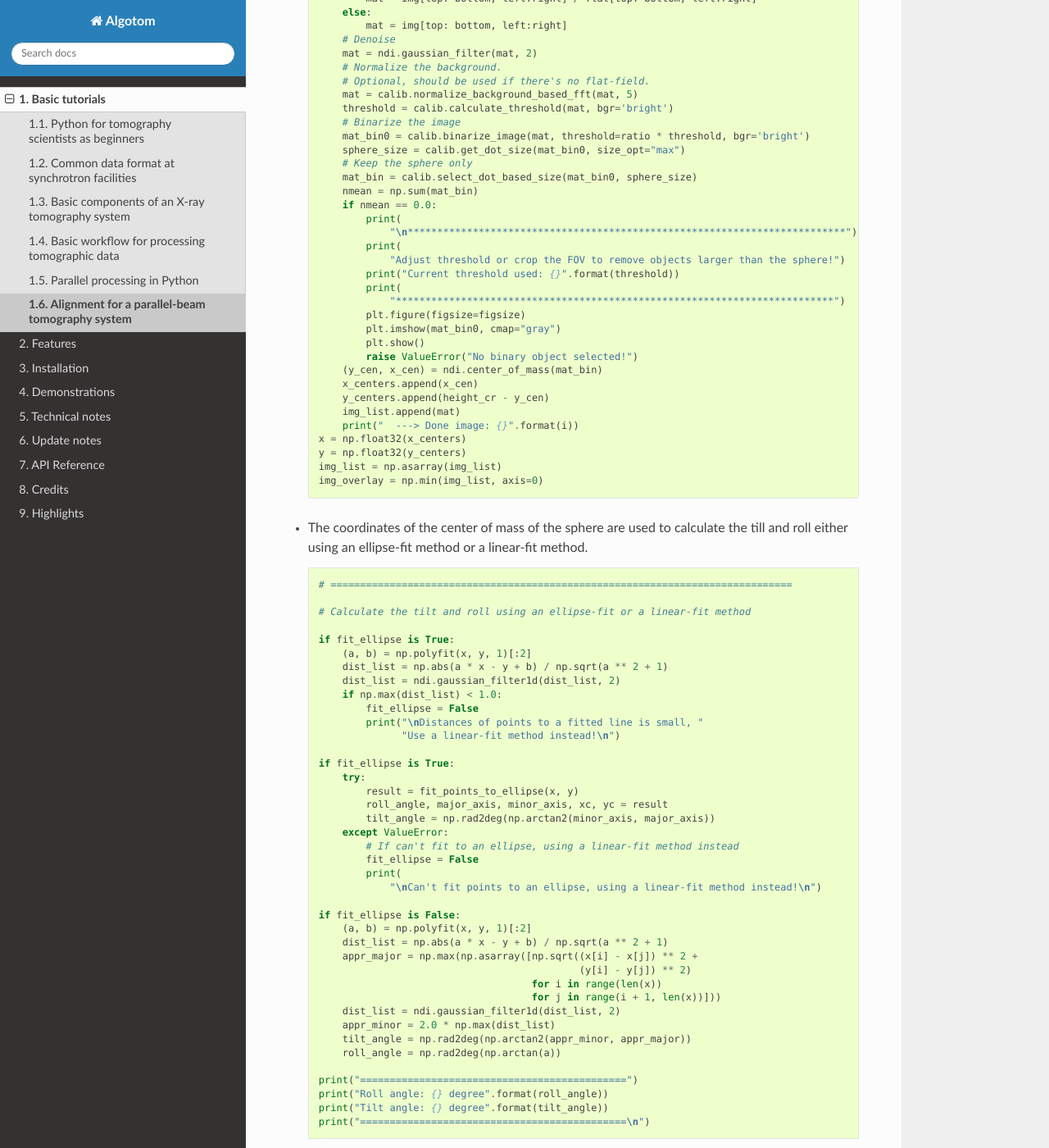
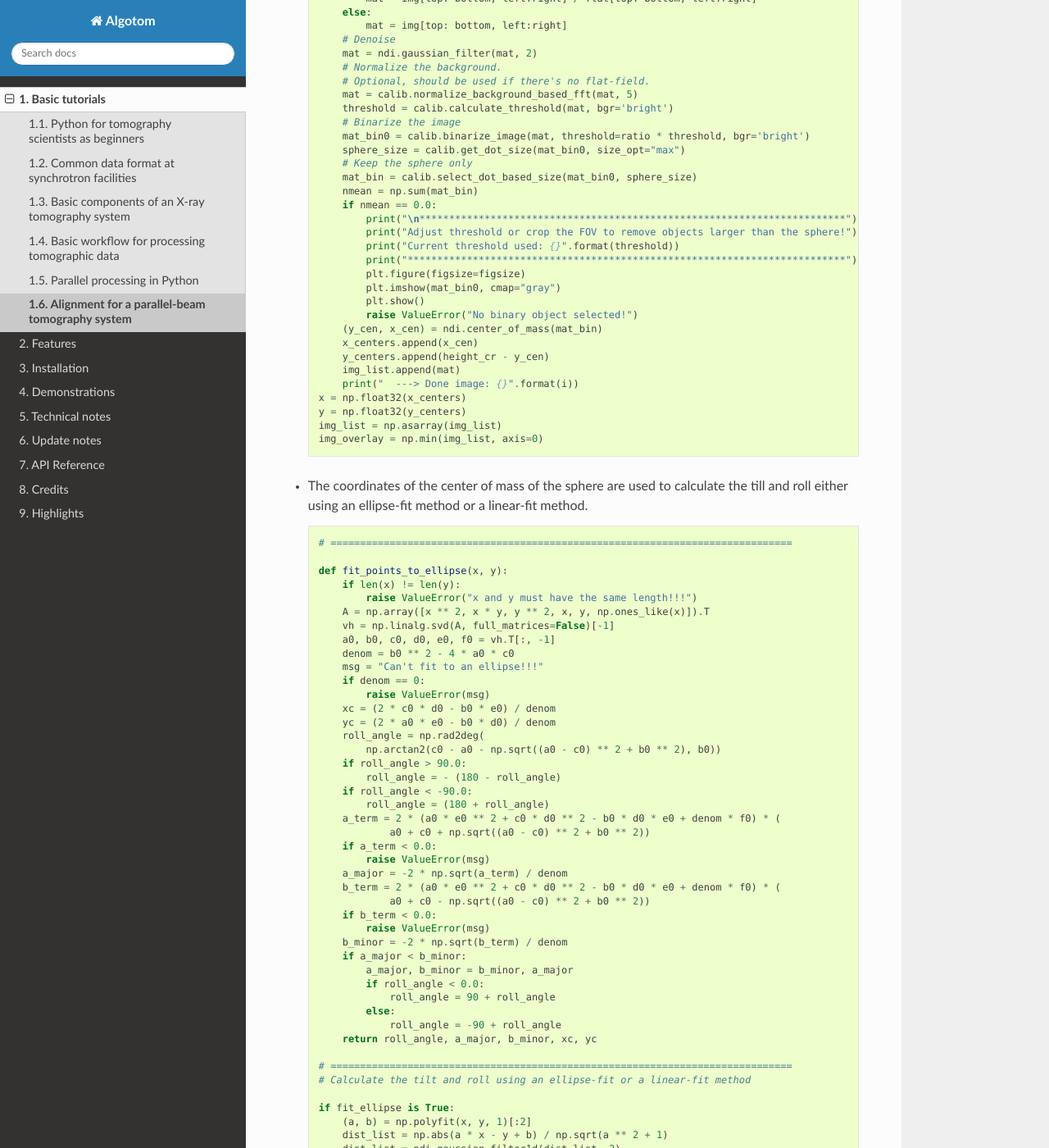
Before and after one commit to algotom/algotom, a Sphinx documentation site: the page built from docs/source/toc/section1/section1_6.rst, in a window 1280 px wide and 1400 px high, scrolled down 3152 px. Shown: the whole window at 82% size. Built offline with Sphinx 7.4.7 and the Read the Docs theme 2.0.0, drawn with Linux system fonts in a browser that asks for light colours; some of the changed text lies outside the part shown.

Commit message:
Update section 1.6

```diff
--- a/docs/source/toc/section1/section1_6.rst
+++ b/docs/source/toc/section1/section1_6.rst
@@ -145,13 +145,10 @@ axis from projections of a sphere scanned over the range of [0, 360] degrees.
             mat_bin = calib.select_dot_based_size(mat_bin0, sphere_size)
             nmean = np.sum(mat_bin)
             if nmean == 0.0:
-                print(
-                    "\n**************************************************************************")
-                print(
-                    "Adjust threshold or crop the FOV to remove objects larger than the sphere!")
+                print("\n************************************************************************")
+                print("Adjust threshold or crop the FOV to remove objects larger than the sphere!")
                 print("Current threshold used: {}".format(threshold))
-                print(
-                    "**************************************************************************")
+                print("**************************************************************************")
                 plt.figure(figsize=figsize)
                 plt.imshow(mat_bin0, cmap="gray")
                 plt.show()
@@ -171,8 +168,46 @@ axis from projections of a sphere scanned over the range of [0, 360] degrees.
 
     .. code-block:: python
 
+
         # ==============================================================================
 
+        def fit_points_to_ellipse(x, y):
+            if len(x) != len(y):
+                raise ValueError("x and y must have the same length!!!")
+            A = np.array([x ** 2, x * y, y ** 2, x, y, np.ones_like(x)]).T
+            vh = np.linalg.svd(A, full_matrices=False)[-1]
+            a0, b0, c0, d0, e0, f0 = vh.T[:, -1]
+            denom = b0 ** 2 - 4 * a0 * c0
+            msg = "Can't fit to an ellipse!!!"
+            if denom == 0:
+                raise ValueError(msg)
+            xc = (2 * c0 * d0 - b0 * e0) / denom
+            yc = (2 * a0 * e0 - b0 * d0) / denom
+            roll_angle = np.rad2deg(
+                np.arctan2(c0 - a0 - np.sqrt((a0 - c0) ** 2 + b0 ** 2), b0))
+            if roll_angle > 90.0:
+                roll_angle = - (180 - roll_angle)
+            if roll_angle < -90.0:
+                roll_angle = (180 + roll_angle)
+            a_term = 2 * (a0 * e0 ** 2 + c0 * d0 ** 2 - b0 * d0 * e0 + denom * f0) * (
+                    a0 + c0 + np.sqrt((a0 - c0) ** 2 + b0 ** 2))
+            if a_term < 0.0:
+                raise ValueError(msg)
+            a_major = -2 * np.sqrt(a_term) / denom
+            b_term = 2 * (a0 * e0 ** 2 + c0 * d0 ** 2 - b0 * d0 * e0 + denom * f0) * (
+                    a0 + c0 - np.sqrt((a0 - c0) ** 2 + b0 ** 2))
+            if b_term < 0.0:
+                raise ValueError(msg)
+            b_minor = -2 * np.sqrt(b_term) / denom
+            if a_major < b_minor:
+                a_major, b_minor = b_minor, a_major
+                if roll_angle < 0.0:
+                    roll_angle = 90 + roll_angle
+                else:
+                    roll_angle = -90 + roll_angle
+            return roll_angle, a_major, b_minor, xc, yc
+
+        # ==============================================================================
         # Calculate the tilt and roll using an ellipse-fit or a linear-fit method
 
         if fit_ellipse is True:
@@ -192,8 +227,7 @@ axis from projections of a sphere scanned over the range of [0, 360] degrees.
             except ValueError:
                 # If can't fit to an ellipse, using a linear-fit method instead
                 fit_ellipse = False
-                print(
-                    "\nCan't fit points to an ellipse, using a linear-fit method instead!\n")
+                print("\nCan't fit points to an ellipse, using a linear-fit method instead!\n")
 
         if fit_ellipse is False:
             (a, b) = np.polyfit(x, y, 1)[:2]
@@ -216,19 +250,23 @@ axis from projections of a sphere scanned over the range of [0, 360] degrees.
 
     .. code-block:: python
 
+        # Show the results
         plt.figure(1, figsize=figsize)
         plt.imshow(img_overlay, cmap="gray", extent=(0, width_cr, 0, height_cr))
+        plt.tight_layout(rect=[0, 0, 1, 1])
+
         plt.figure(0, figsize=figsize)
         plt.plot(x, y, marker="o", color="blue")
-        plt.title("Roll : {0:2.4f}; Tilt : {1:2.4f} (degree)".format(roll_angle, tilt_angle))
+        plt.title(
+            "Roll : {0:2.4f}; Tilt : {1:2.4f} (degree)".format(roll_angle, tilt_angle))
         if fit_ellipse is True:
-            # Use parametric form for ploting the ellipse
+            # Use parametric form for plotting the ellipse
             angle = np.radians(roll_angle)
             theta = np.linspace(0, 2 * np.pi, 100)
-            x_fit = (xc + 0.5 * major_axis * np.cos(theta) * np.cos(angle)
-                     - 0.5 * minor_axis * np.sin(theta) * np.sin(angle))
-            y_fit = (yc + 0.5 * major_axis * np.cos(theta) * np.sin(angle)
-                     + 0.5 * minor_axis * np.sin(theta) * np.cos(angle))
+            x_fit = (xc + 0.5 * major_axis * np.cos(theta) * np.cos(
+                angle) - 0.5 * minor_axis * np.sin(theta) * np.sin(angle))
+            y_fit = (yc + 0.5 * major_axis * np.cos(theta) * np.sin(
+                angle) + 0.5 * minor_axis * np.sin(theta) * np.cos(angle))
             plt.plot(x_fit, y_fit, color="red")
         else:
             plt.plot(x, a * x + b, color="red")
@@ -309,3 +347,17 @@ the scintillator or optics system, an additional cleaning step for image process
         sphere_size = calib.get_dot_size(mat_bin0, size_opt="max")
         # Keep the sphere only
         # ...
+
+The complete script and its **commandline user interface (CLI) version** are available
+`here <https://github.com/algotom/algotom/tree/master/examples/utilities/tomography_alignment>`__.
+If users prefer an interactive way of assessing tomographic alignment as shown below,
+the ImageJ macros can be downloaded from
+`here <https://github.com/algotom/algotom/blob/master/examples/utilities/tomography_alignment/check_alignment_auto_segmentation.ijm>`__.
+
+    .. figure:: section1_6/figs/fig_1_6_11.jpg
+        :name: fig_1_6_11
+        :figwidth: 100 %
+        :align: center
+        :figclass: align-center
+
+        Interactive approach for tomography alignment using ImageJ macro.
```
Also changed, not shown: other parts of docs/source/toc/section1/section1_6.rst (+4 -4 lines), docs/source/toc/section1/section1_6/figs/fig_1_6_11.jpg (added).
